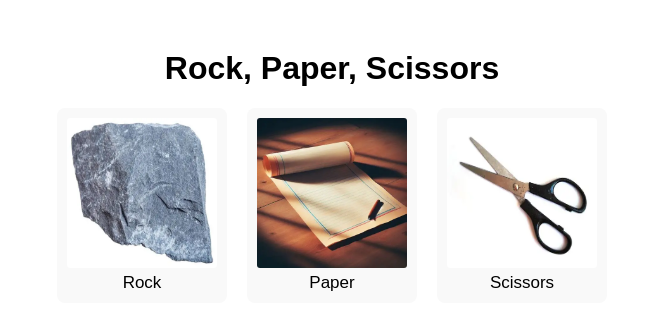
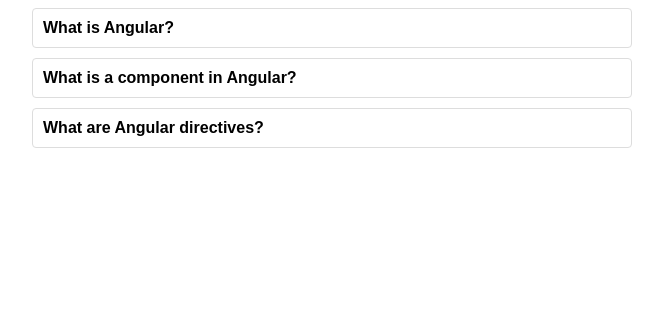
Before and after one commit to vannovich/30-days-of-angular, an Angular app: page / in a window 1280 px wide. Shown: the top 330 px of the page, without its empty margins (308-971 px from the left). Built offline with nearby package versions, Linux system fonts and the light colour scheme.

Commit message:
Day 9 accordion app completed

```diff
--- a/package.json
+++ b/package.json
@@ -24,6 +24,7 @@
   "private": true,
   "packageManager": "npm@11.7.0",
   "dependencies": {
+    "@angular/animations": "^21.0.6",
     "@angular/common": "^21.0.0",
     "@angular/compiler": "^21.0.0",
     "@angular/core": "^21.0.0",
--- a/src/app/app.html
+++ b/src/app/app.html
@@ -1 +1 @@
-<app-rock-paper-scissors></app-rock-paper-scissors>
+<app-faq-accordion></app-faq-accordion>
--- a/src/app/app.ts
+++ b/src/app/app.ts
@@ -3,12 +3,12 @@
 import { RouterOutlet } from '@angular/router';
 
 import { CommonModule } from '@angular/common';
-import { RockPaperScissors } from './rock-paper-scissors/rock-paper-scissors';
+import { FaqAccordion } from './faq-accordion/faq-accordion';
 ;
 
 @Component({
   selector: 'app-root',
-  imports: [RockPaperScissors, FormsModule, CommonModule],
+  imports: [ FaqAccordion,FormsModule, CommonModule],
   templateUrl: './app.html',
   styleUrl: './app.css',
   standalone: true
--- /dev/null
+++ b/src/app/faq-accordion/faq-accordion.css
@@ -0,0 +1,27 @@
+.faq-container {
+  max-width: 600px;
+  margin: 0 auto;
+  font-family: Arial, Helvetica, sans-serif;
+}
+
+.faq-item {
+  border: 1px solid #ddd;
+  border-radius: 4px;
+  margin-bottom: 10px;
+  padding: 10px;
+  cursor: pointer;
+  transition: background-color 0.3s;
+}
+
+.faq-item:hover {
+  background-color: #f9f9f9;
+}
+
+.faq-question {
+  font-weight: bold;
+}
+
+.faq-answer {
+  margin-top: 10px;
+  color: #555;
+}
--- /dev/null
+++ b/src/app/faq-accordion/faq-accordion.html
@@ -0,0 +1,6 @@
+<div class="faq-container" animate.enter>
+  <div class="faq-item" *ngFor="let faq of faqs; let i = index" (click)="toggleFAQ(i)">
+    <div class="faq-question">{{ faq.question }}</div>
+    <div class="faq-answer" *ngIf="i === openedIndex">{{ faq.answer }}</div>
+  </div>
+</div>
--- /dev/null
+++ b/src/app/faq-accordion/faq-accordion.ts
@@ -0,0 +1,32 @@
+import { CommonModule } from '@angular/common';
+import { Component } from '@angular/core';
+
+@Component({
+  selector: 'app-faq-accordion',
+  imports: [CommonModule],
+  templateUrl: './faq-accordion.html',
+  styleUrl: './faq-accordion.css',
+})
+export class FaqAccordion {
+  openedIndex: number | null = null;
+  faqs = [
+    {
+      question: 'What is Angular?',
+      answer: 'Angular is a platform for building mobile and desktop web applications.',
+    },
+    {
+      question: 'What is a component in Angular?',
+      answer:
+        'A component controls a patch of the screen called a view. Components are the main building block of Angular applications.',
+    },
+    {
+      question: 'What are Angular directives?',
+      answer:
+        'Directives are instructions in the DOM. Angular directives allow you to attach behavior to elements in the DOM.',
+    },
+  ];
+
+  toggleFAQ(index: number) {
+    this.openedIndex = this.openedIndex === index ? null : index;
+  }
+}
--- a/src/app/rock-paper-scissors/rock-paper-scissors.css
+++ /dev/null
@@ -1,50 +0,0 @@
-.game-container {
-  font-family: Arial, sans-serif;
-  text-align: center;
-  margin-top: 50px;
-}
-
-.choices {
-  display: flex;
-  justify-content: center;
-  gap: 20px;
-}
-
-.choices button {
-  display: flex;
-  flex-direction: column;
-  align-items: center;
-  border: none;
-  background-color: #f9f9f9;
-  padding: 10px;
-  cursor: pointer;
-  border-radius: 8px;
-  font-size: 17px;
-  transition: 0.2s, background-color 0.2s;
-}
-
-.choices button:hover {
-  transform: scale(1.1);
-  background-color: #ececec;
-}
-
-.choices img {
-  width: 150px;
-  height: 150px;
-  margin-bottom: 5px;
-}
-
-.results img {
-  width: 120px;
-  height: 120px;
-  vertical-align: middle;
-  margin-left: 5px;
-}
-
-img {
-  border-radius: 3px;
-}
-
-.results {
-  margin-top: 20px;
-}
--- a/src/app/rock-paper-scissors/rock-paper-scissors.html
+++ /dev/null
@@ -1,25 +0,0 @@
-<div class="game-container">
-  <h1>Rock, Paper, Scissors</h1>
-  <div class="choices">
-    <button *ngFor="let choice of choices" (click)="play(choice)">
-      <img [src]="choice.toLowerCase() + '.png'" [alt]="choice" />
-      {{ choice }}
-    </button>
-  </div>
-  <div class="results" *ngIf="playerChoice && computerChoice">
-    <p>
-      You chose:
-      <strong> {{ playerChoice }}</strong>
-      <img [src]="playerChoice.toLowerCase() + '.png'" [alt]="playerChoice" />
-    </p>
-    <p>
-      Computer chose:
-      <strong> {{ computerChoice }}</strong>
-      <img
-        [src]="computerChoice.toLowerCase() + '.png'"
-        [alt]="computerChoice"
-      />
-    </p>
-    <h2>{{ result }}</h2>
-  </div>
-</div>
--- a/src/app/rock-paper-scissors/rock-paper-scissors.ts
+++ /dev/null
@@ -1,38 +0,0 @@
-import { CommonModule } from '@angular/common';
-import { Component } from '@angular/core';
-
-@Component({
-  selector: 'app-rock-paper-scissors',
-  imports: [CommonModule],
-  templateUrl: './rock-paper-scissors.html',
-  styleUrl: './rock-paper-scissors.css',
-})
-export class RockPaperScissors {
-  choices = ['Rock', 'Paper', 'Scissors'];
-  playerChoice: string | null = null;
-  computerChoice: string | null = null;
-  result: string | null = null;
-
-  getRandomNumber(max: number): number {
-    return Math.floor(Math.random() * max);
-  }
-
-  determinWinner(player: string, computer: string): string {
-    if (player === computer) return "It's a tie";
-    if (
-      (player === 'Rock' && computer === 'Scissors') ||
-      (player === 'Paper' && computer === 'Rock') ||
-      (player === 'Scissors' && computer === 'Paper')
-    ) {
-      return 'You win!';
-    }
-
-    return 'You lose!';
-  }
-
-  play(choice: string) {
-    this.playerChoice = choice;
-    this.computerChoice = this.choices[this.getRandomNumber(this.choices.length)];
-    this.result = this.determinWinner(this.playerChoice, this.computerChoice)
-  }
-}
```
Also changed, not shown: src/app/faq-accordion/faq-accordion.animation.ts (added, +26 -0 lines), 2 other files (tests, documents, lock files or other folders).
